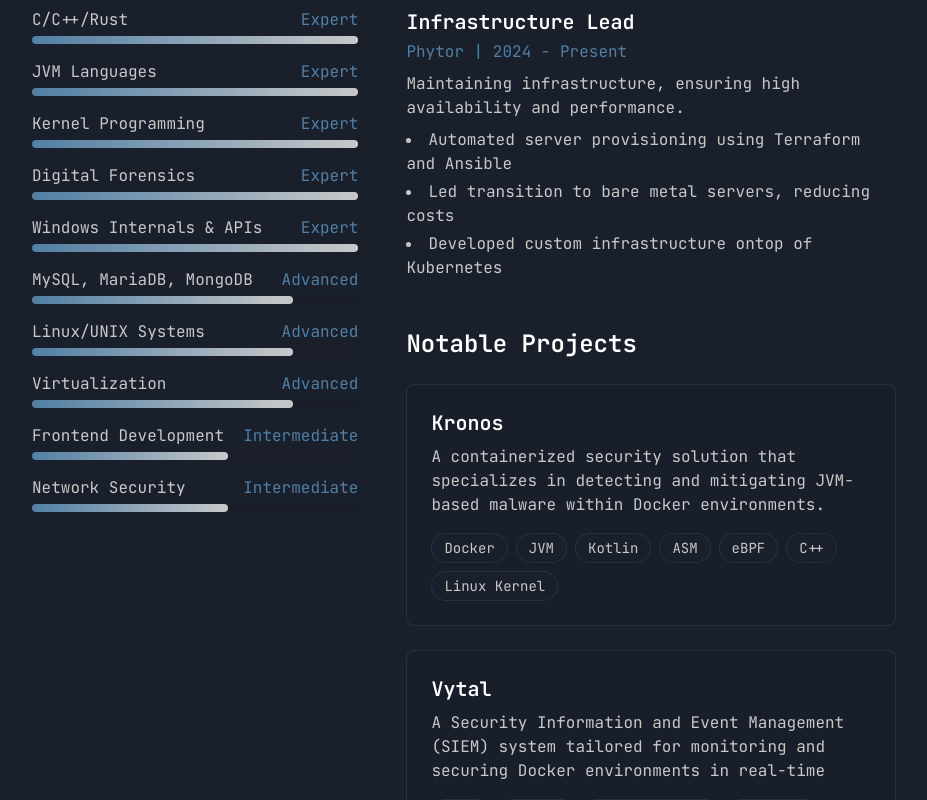
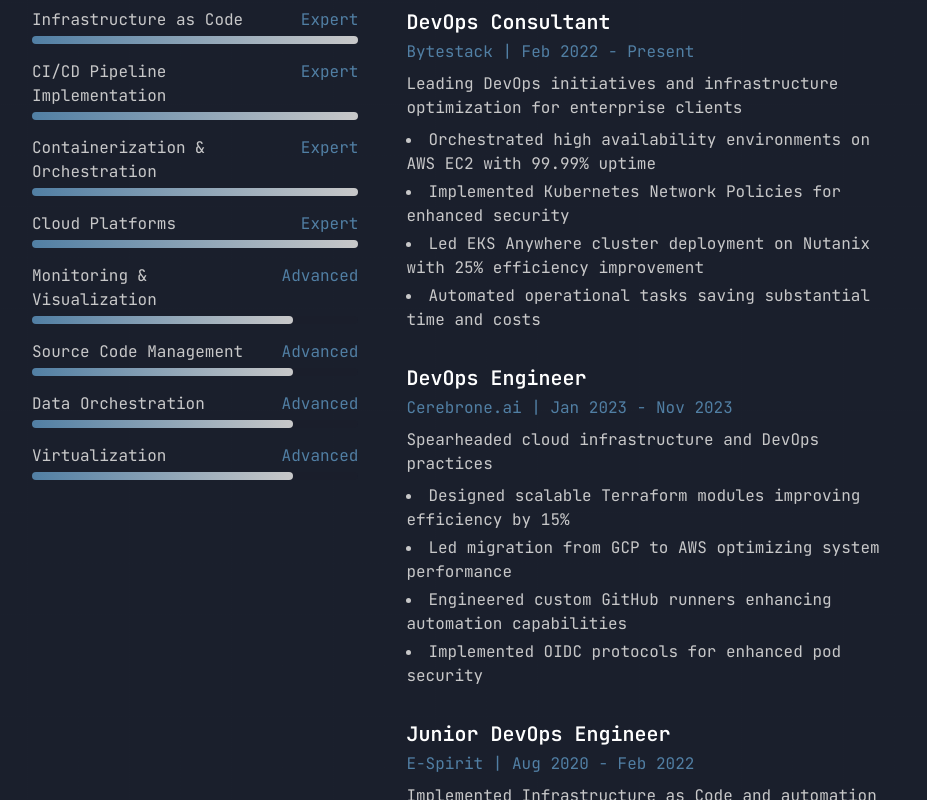
Before and after one commit to wasifahmed-sudo/playful-creations, a React (Vite) app: page / in a window 1280 px wide. Shown: the part 340-1140 px from the top of the page, without its empty margins (176-1103 px from the left). Built offline with nearby package versions, Linux system fonts and the light colour scheme.

Commit message:
Remove Notable Projects and Update Experience
Removed the "Notable Projects" section from the professional experience page. Added new companies to the professional experience section and included a brief description highlighting top achievements.
[skip gpt_engineer]

```diff
--- a/src/pages/Index.tsx
+++ b/src/pages/Index.tsx
@@ -1,7 +1,6 @@
 import Header from "../components/Header";
 import SkillBar from "../components/SkillBar";
 import Experience from "../components/Experience";
-import ProjectCard from "../components/ProjectCard";
 
 const Index = () => {
   return (
@@ -12,16 +11,14 @@ const Index = () => {
         <section>
           <h2 className="text-2xl font-semibold text-white mb-6">Technical Expertise</h2>
           <div className="space-y-4">
-            <SkillBar name="C/C++/Rust" level="Expert" />
-            <SkillBar name="JVM Languages" level="Expert" />
-            <SkillBar name="Kernel Programming" level="Expert" />
-            <SkillBar name="Digital Forensics" level="Expert" />
-            <SkillBar name="Windows Internals & APIs" level="Expert" />
-            <SkillBar name="MySQL, MariaDB, MongoDB" level="Advanced" />
-            <SkillBar name="Linux/UNIX Systems" level="Advanced" />
+            <SkillBar name="Infrastructure as Code" level="Expert" />
+            <SkillBar name="CI/CD Pipeline Implementation" level="Expert" />
+            <SkillBar name="Containerization & Orchestration" level="Expert" />
+            <SkillBar name="Cloud Platforms" level="Expert" />
+            <SkillBar name="Monitoring & Visualization" level="Advanced" />
+            <SkillBar name="Source Code Management" level="Advanced" />
+            <SkillBar name="Data Orchestration" level="Advanced" />
             <SkillBar name="Virtualization" level="Advanced" />
-            <SkillBar name="Frontend Development" level="Intermediate" />
-            <SkillBar name="Network Security" level="Intermediate" />
           </div>
         </section>
 
@@ -29,32 +26,41 @@ const Index = () => {
           <section>
             <h2 className="text-2xl font-semibold text-white mb-6">Professional Experience</h2>
             <Experience
-              title="Infrastructure Lead"
-              company="Phytor"
-              period="2024 - Present"
-              description="Maintaining infrastructure, ensuring high availability and performance."
+              title="DevOps Consultant"
+              company="Bytestack"
+              period="Feb 2022 - Present"
+              description="Leading DevOps initiatives and infrastructure optimization for enterprise clients"
               bullets={[
-                "Automated server provisioning using Terraform and Ansible",
-                "Led transition to bare metal servers, reducing costs",
-                "Developed custom infrastructure ontop of Kubernetes"
+                "Orchestrated high availability environments on AWS EC2 with 99.99% uptime",
+                "Implemented Kubernetes Network Policies for enhanced security",
+                "Led EKS Anywhere cluster deployment on Nutanix with 25% efficiency improvement",
+                "Automated operational tasks saving substantial time and costs"
               ]}
             />
-          </section>
-
-          <section>
-            <h2 className="text-2xl font-semibold text-white mb-6">Notable Projects</h2>
-            <div className="grid gap-6">
-              <ProjectCard
-                title="Kronos"
-                description="A containerized security solution that specializes in detecting and mitigating JVM-based malware within Docker environments."
-                technologies={["Docker", "JVM", "Kotlin", "ASM", "eBPF", "C++", "Linux Kernel"]}
-              />
-              <ProjectCard
-                title="Vytal"
-                description="A Security Information and Event Management (SIEM) system tailored for monitoring and securing Docker environments in real-time"
-                technologies={["Rust", "Docker", "Elasticsearch", "Logstash", "Kibana", "Kubernetes"]}
-              />
-            </div>
+            <Experience
+              title="DevOps Engineer"
+              company="Cerebrone.ai"
+              period="Jan 2023 - Nov 2023"
+              description="Spearheaded cloud infrastructure and DevOps practices"
+              bullets={[
+                "Designed scalable Terraform modules improving efficiency by 15%",
+                "Led migration from GCP to AWS optimizing system performance",
+                "Engineered custom GitHub runners enhancing automation capabilities",
+                "Implemented OIDC protocols for enhanced pod security"
+              ]}
+            />
+            <Experience
+              title="Junior DevOps Engineer"
+              company="E-Spirit"
+              period="Aug 2020 - Feb 2022"
+              description="Implemented Infrastructure as Code and automation solutions"
+              bullets={[
+                "Spearheaded IaC implementation using ARM templates",
+                "Managed VM migrations optimizing resource allocation",
+                "Automated tasks with Bash/Shell scripts improving productivity by 30%",
+                "Configured Jenkins CI pipelines with Ant and Maven integration"
+              ]}
+            />
           </section>
         </div>
       </div>
```
